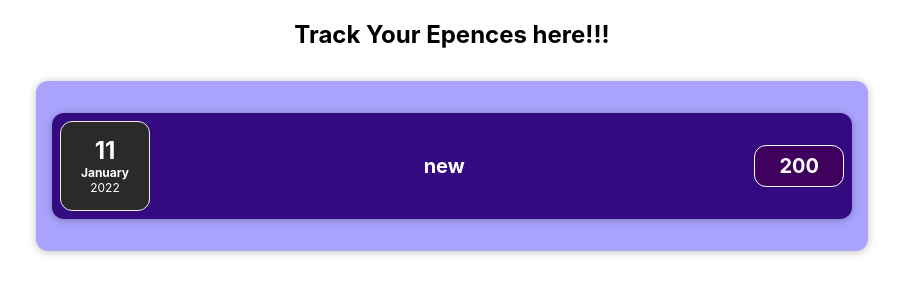
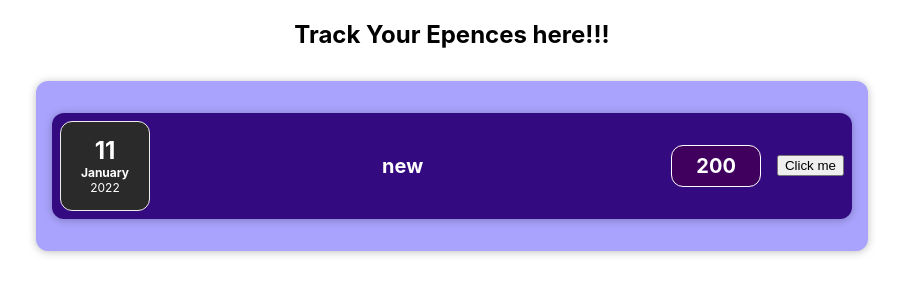
Before and after one commit to prabhashrai02/expence_tracker, a React (Create React App) app: page / in a window 1280 px wide. Shown: the top 300 px of the page, without its empty margins (188-1091 px from the left). Built offline with nearby package versions, Linux system fonts and the light colour scheme.

Commit message:
added button to change description

```diff
--- a/src/Components/ExpenseItem/ExpenseItem.js
+++ b/src/Components/ExpenseItem/ExpenseItem.js
@@ -1,14 +1,23 @@
+import React, { useState } from 'react';
 import ExpenseDate from '../ExpenseDate/ExpenseDate';
 import './ExpenseItem.css';
 import Card from '../Card/Card';
 
 function ExpenceItem(props) {
+
+    const [title, setTitle] = useState(props.title);
+
+    const changetitle = () => {
+        setTitle('Prabhash');
+    }
+
     return (
         <Card className="expense_item">
             <ExpenseDate date={props.date} />
             <div className="expense_item_description">
-                <h2>{props.title}</h2>
+                <h2>{title}</h2>
                 <div className="expense_item_price">{props.amount}</div>
+                <button onClick={changetitle} >Click me</button>
             </div>
         </Card>
     )
```
